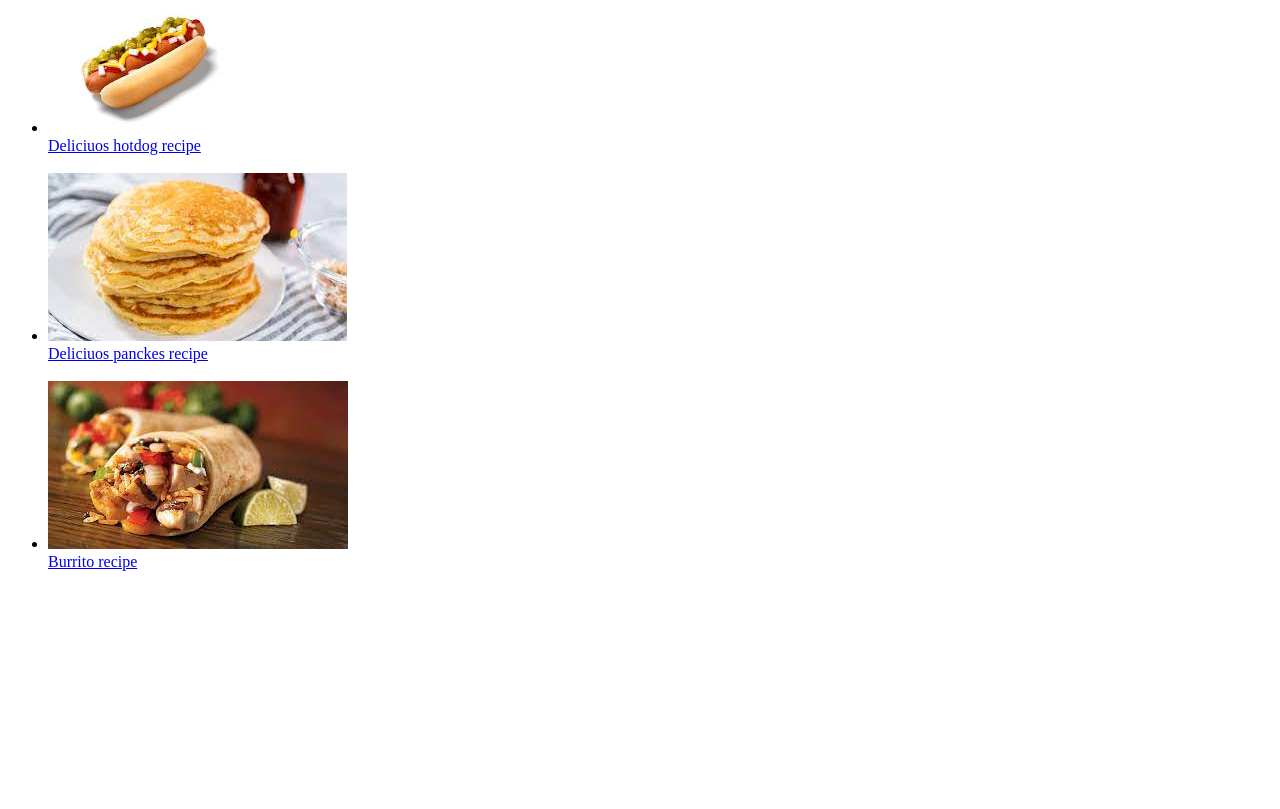
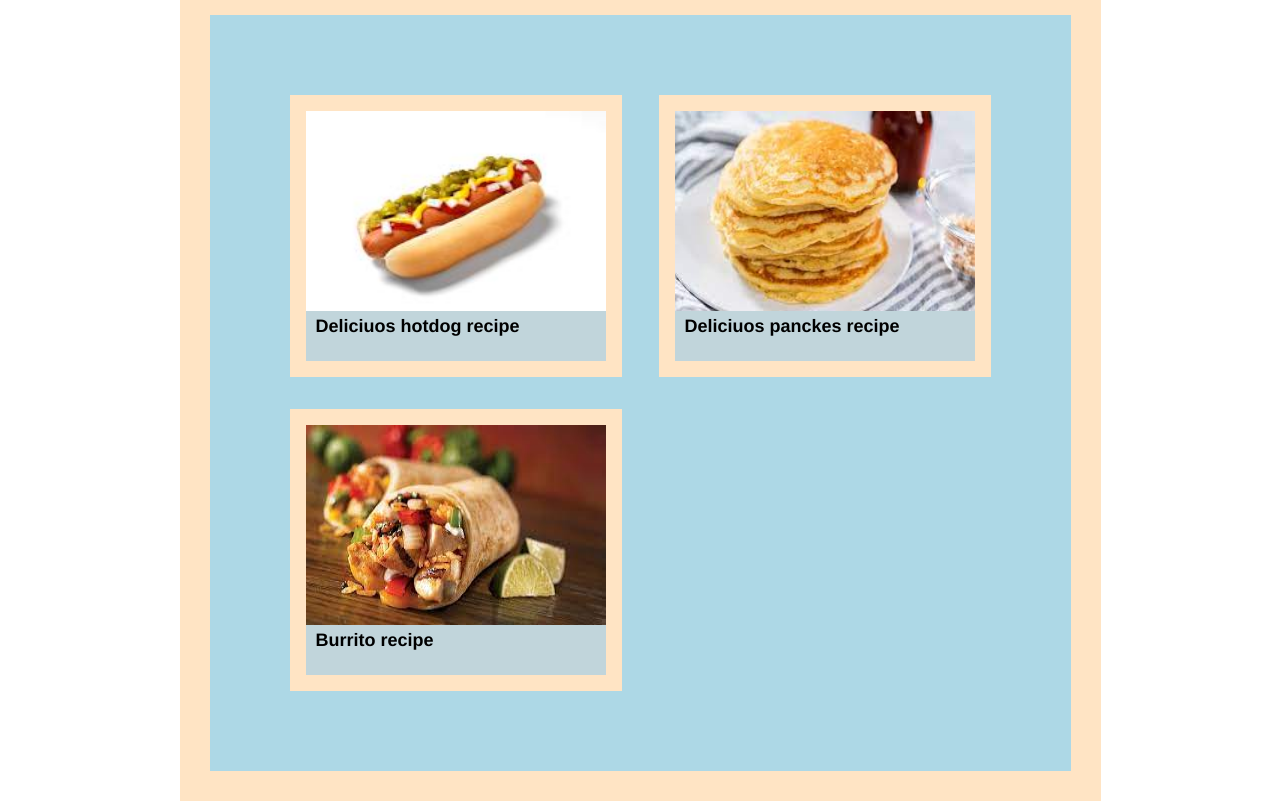
Before and after one commit to Frosselly/Odin-recipes, a plain HTML site: page index.html in a window 1280 px wide. Shown: the part 97-906 px from the top of the page. Before the commit the page ends 800 px from the top, so only its background shows below. Drawn offline with Linux system fonts and the light colour scheme.

Commit message:
Changed index.html design

```diff
--- /dev/null
+++ b/css/menu.css
@@ -0,0 +1,39 @@
+*{
+    font-family: Helvetica, sans-serif;
+    font-size: 18px;
+    font-weight: 800;
+}
+h1{
+    font-size: 64px;
+    width: 400px;;
+    margin: 0 auto;
+}
+#content{
+    background-color: lightblue;
+    border: 30px solid bisque;
+    padding: 64px;
+    display: block;
+    margin: auto;
+    width: 733px;
+}
+
+.item{
+    list-style: none;
+    background-color: rgb(193, 213, 219);
+    margin: 16px 16px;
+
+
+    width: 300px;
+    height: 250px;
+    display: inline-block;
+    border: 16px solid bisque;
+}
+
+p{
+    padding-left: 10px;
+    margin: 0;
+}
+img{
+    width: 300px;
+    height: 200px;
+}
--- a/index.html
+++ b/index.html
@@ -2,6 +2,7 @@
 <html lang="en">
 
 <head>
+    <link rel="stylesheet" href="css/menu.css"
     <meta charset="UTF-8">
     <meta name="viewport" content="width=device-width, initial-scale=1.0">
     <title>Recipes</title>
@@ -9,30 +10,29 @@
 
 <body>
     <h1>Odin recipes</h1>
-    <ul>
-        <li>
+    <div id="content">
+        <div class="item">
             <a href="pages/hotdog.html">
                 <img src="images/hotdog.jpg" alt="Delicious hotdog">
-                <br>Deliciuos hotdog recipe
             </a>
-        </li>
-        <br>
-        <li>
+            <p>Deliciuos hotdog recipe</p>
+
+        </div>
+        <div class="item">
             <a href="pages/pancakes.html">
                 <img src="images/pancakes.jpeg" alt="Delicious pancakes">
-                <br>Deliciuos panckes recipe
-            </a>
-        </li>
-        <br>
-        <li>
+            </a><p>Deliciuos panckes recipe</p>
+
+        </div>
+        <div class="item">
             <a href="pages/burrito.html">
                 <img src="images/burrito.jpeg" alt="Delicious burrito">
-                <br>Burrito recipe
-            </a>
-        </li>
-        <br>
+            </a><p> Burrito recipe</p>
 
-    </ul>
+        </div>
+
+    </div>
+
 
 
 </body>
```
